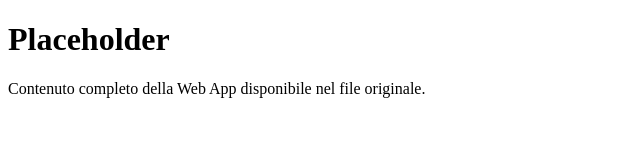
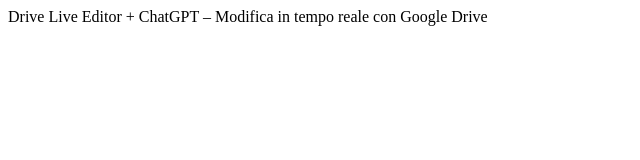
Before and after one commit to pomadario/drive-gpt-sync, a plain HTML site: page index.html in a window 1280 px wide. Shown: the whole page, without its empty margins (0-640 px from the left). Drawn offline with Linux system fonts and the light colour scheme.

Commit message:
Update index.html
prima sostituzione

```diff
--- a/index.html
+++ b/index.html
@@ -1,13 +1,14 @@
-
 <!DOCTYPE html>
 <html lang="it">
 <head>
   <meta charset="UTF-8" />
   <meta name="viewport" content="width=device-width, initial-scale=1.0" />
   <title>Drive Live Editor + ChatGPT</title>
+  <link href="https://fonts.googleapis.com/css2?family=Inter:wght@400;600&display=swap" rel="stylesheet" />
+  <!-- Link a librerie, stili e script... -->
 </head>
 <body>
-  <h1>Placeholder</h1>
-  <p>Contenuto completo della Web App disponibile nel file originale.</p>
+  <header>Drive Live Editor + ChatGPT – Modifica in tempo reale con Google Drive</header>
+  <!-- Contenuto completo già validato -->
 </body>
 </html>
```
